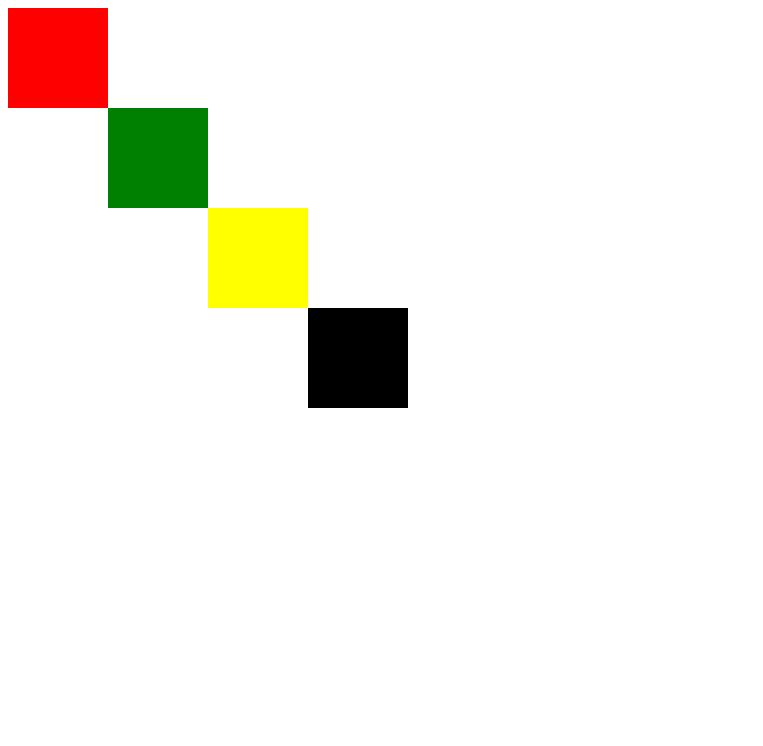
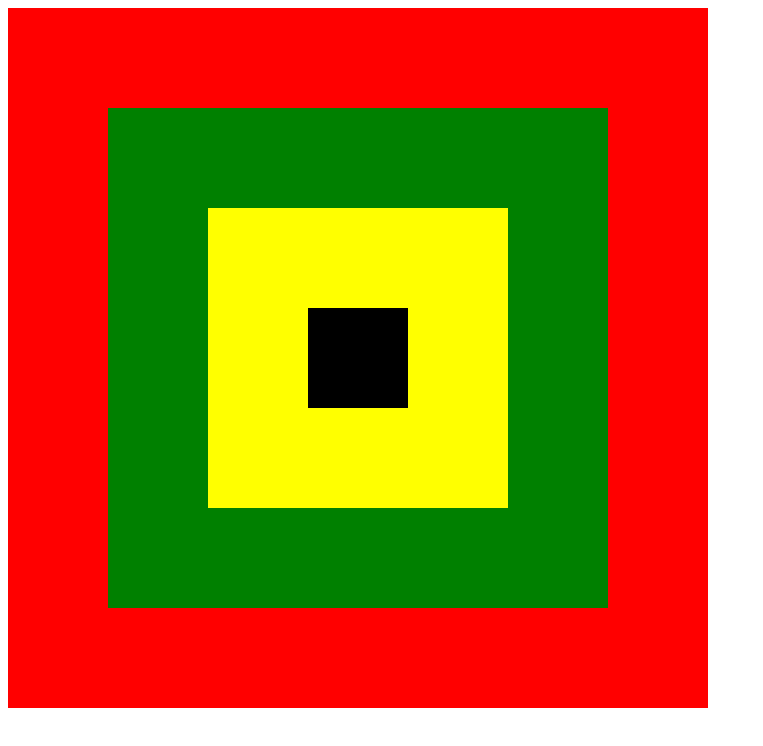
Before and after one commit to Resilient-Labs/the-will-show, a plain HTML site: page index.html in a window 1280 px wide. Shown: the whole page, without its empty margins (0-763 px from the left). Drawn offline with Linux system fonts and the light colour scheme.

Commit message:
block challenege

```diff
--- a/index.html
+++ b/index.html
@@ -5,11 +5,12 @@
 	<link rel="stylesheet" type="text/css" href="style.css">
 </head>
 <body>
-	<div class="red"></div>
-		<div class="middle">
-			<div class="green"></div>
-			<div class="yellow"></div>
+	<div class="red">
+		<div class="green">
+			<div class="yellow">
+				<div class="black"></div>
+			</div>
 		</div>
-	<div class="black"></div>
+	</div>
 </body>
 </html>
--- a/style.css
+++ b/style.css
@@ -1,36 +1,35 @@
-
-body{
-	height:400px;
-	width:400px;
-}
 .red{
-	height:100px;
-	width:100px;
-	background-color:red;
+	height:700px;
+	width:700px;
+	background-color: red;
+	margin:0;
+	padding:0;
 }
 
 .green{
-	height:100px;
-	width:100px;
-	background-color:green;
+	float:left;
+	background-color: green;
+	height:500px;
+	width:500px;
+	margin-top:100px;
+	margin-left:100px
 }
 
 .yellow{
-	height:100px;
-	width:100px;
-	background-color:yellow;
-	float:right;
+	float:left;
+	background-color: yellow;
+	height:300px;
+	width:300px;
+	margin-top:100px;
+	margin-left:100px;
+
 }
 
 .black{
+	float:left;
+	background-color: black;
 	height:100px;
 	width:100px;
-	background-color:black;
-	float:right;
+	margin-top:100px;
+	margin-left:100px;
 }
-
-.middle{
-	height:200px;
-	width:200px;
-	margin: 0 auto;
-}
```
